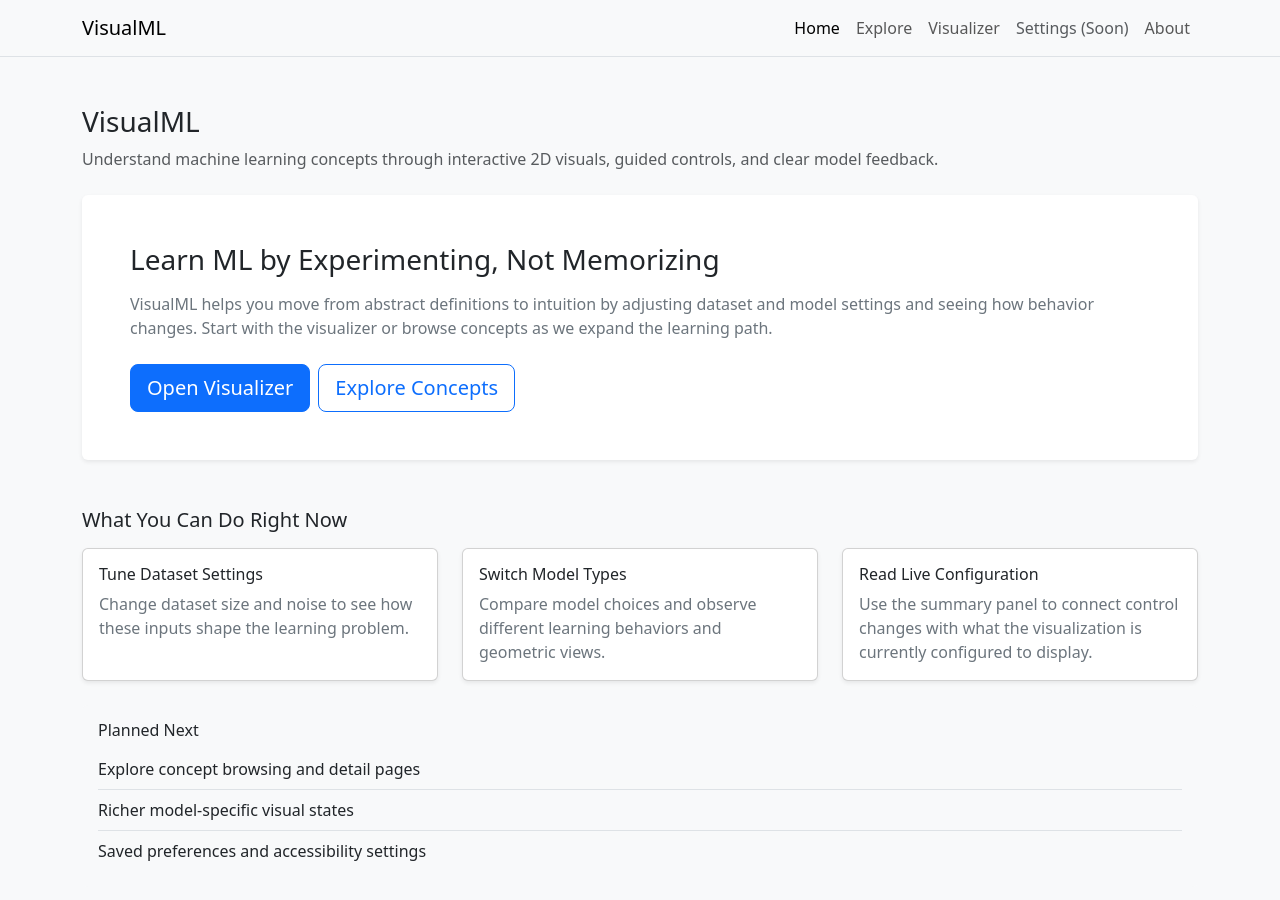
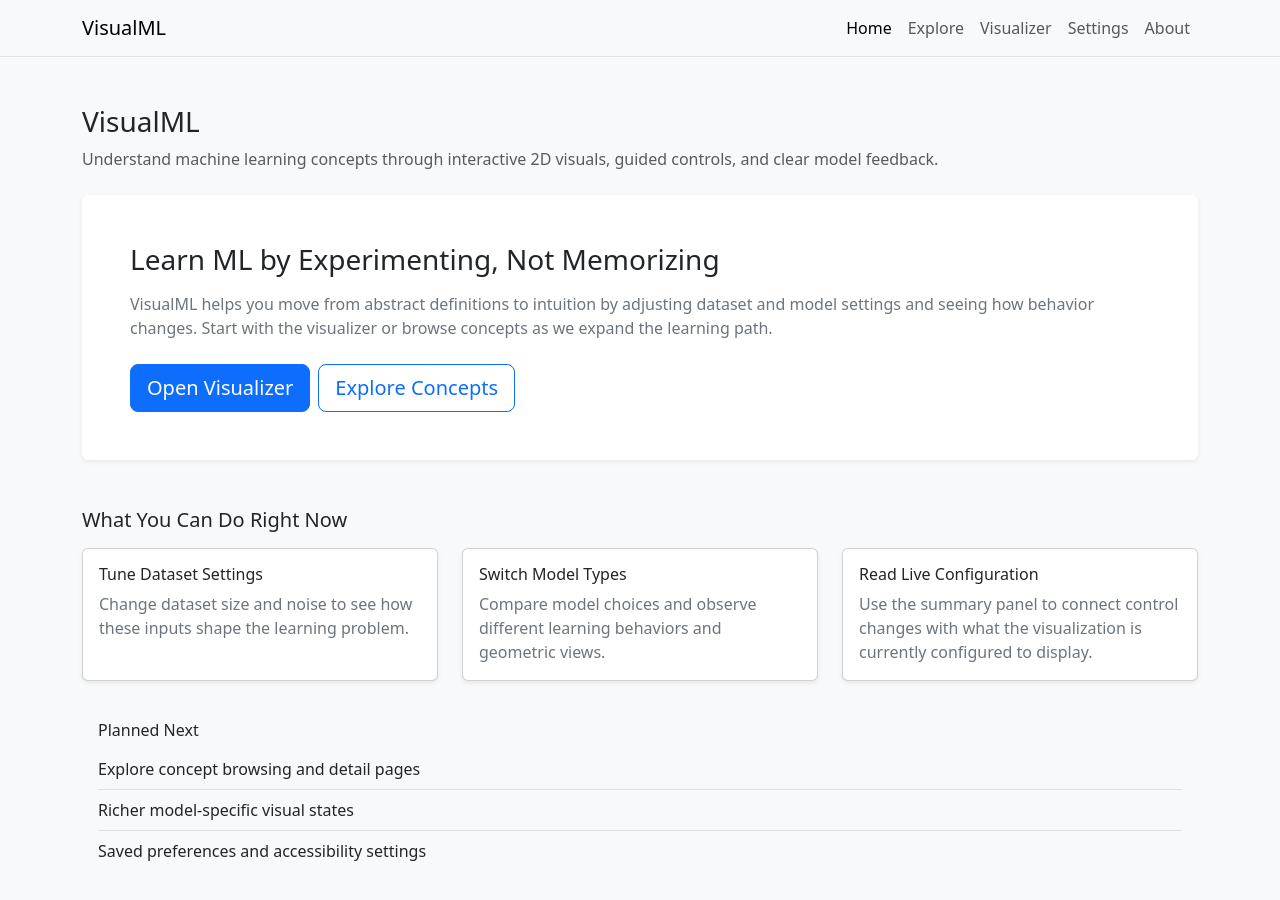
Before and after one commit to CS571-S26/p70, a React (Vite) app: page /#/ in a window 1280 px wide. Shown: the top 900 px of the page. Built offline with nearby package versions, Linux system fonts and the light colour scheme.

Commit message:
Fully enable all pages in NavBar

```diff
--- a/src/App.jsx
+++ b/src/App.jsx
@@ -4,6 +4,7 @@ import AboutPage from './pages/AboutPage'
 import ConceptDetailPage from './pages/ConceptDetailPage'
 import ExplorePage from './pages/ExplorePage'
 import HomePage from './pages/HomePage'
+import SettingsPage from './pages/SettingsPage'
 import VisualizerPage from './pages/VisualizerPage'
 
 function App() {
@@ -14,7 +15,7 @@ function App() {
       <Route path="/explore/:id" element={<ConceptDetailPage />} />
       <Route path="/visualizer" element={<VisualizerPage />} />
       <Route path="/about" element={<AboutPage />} />
-      <Route path="/settings" element={<Navigate to="/" replace />} />
+      <Route path="/settings" element={<SettingsPage />} />
       <Route path="*" element={<Navigate to="/" replace />} />
     </Routes>
   )
--- a/src/components/AppNavbar.jsx
+++ b/src/components/AppNavbar.jsx
@@ -5,7 +5,7 @@ const navItems = [
   { to: '/', label: 'Home', end: true, enabled: true },
   { to: '/explore', label: 'Explore', enabled: true },
   { to: '/visualizer', label: 'Visualizer', enabled: true },
-  { to: '/settings', label: 'Settings', enabled: false },
+  { to: '/settings', label: 'Settings', enabled: true },
   { to: '/about', label: 'About', enabled: true },
 ]
 
```
